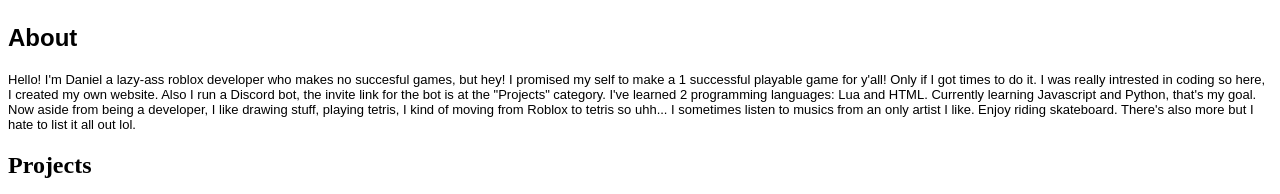
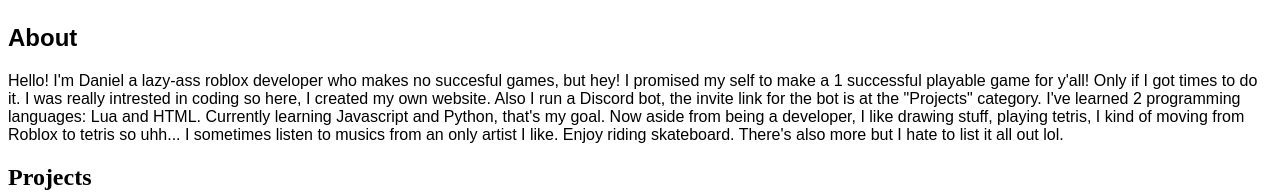
Before and after one commit to Daiquyfunny/Daiquyfunny.github.io, a plain HTML site: page index.html in a window 1280 px wide. Shown: the part 1383-1577 px from the top of the page. Drawn offline with Linux system fonts and the light colour scheme.

Commit message:
Update index.html

```diff
--- a/index.html
+++ b/index.html
@@ -11,7 +11,7 @@
     <center><img class="dan" src="Daniel.jpeg"/></center>
     <div class="about">
       <h2>About</h2>
-    <p style="font-size: small;">Hello! I'm Daniel a lazy-ass roblox developer who
+    <p style="font-size: medium;">Hello! I'm Daniel a lazy-ass roblox developer who
    makes no succesful games, but hey! I promised my self
    to make a 1 successful playable game for y'all! Only
    if I got times to do it. I was really intrested in
```
